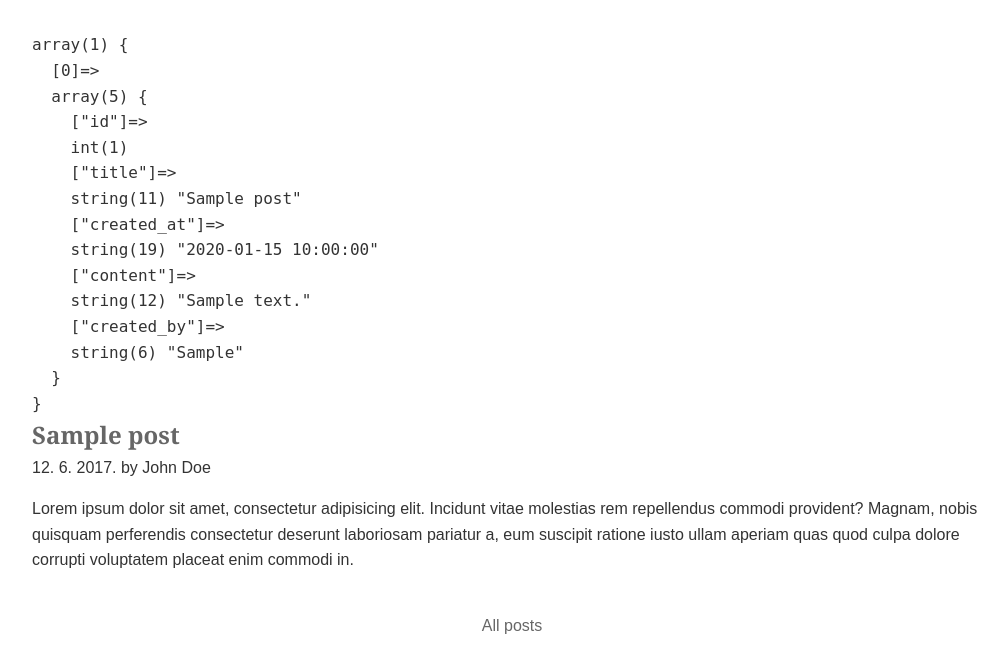
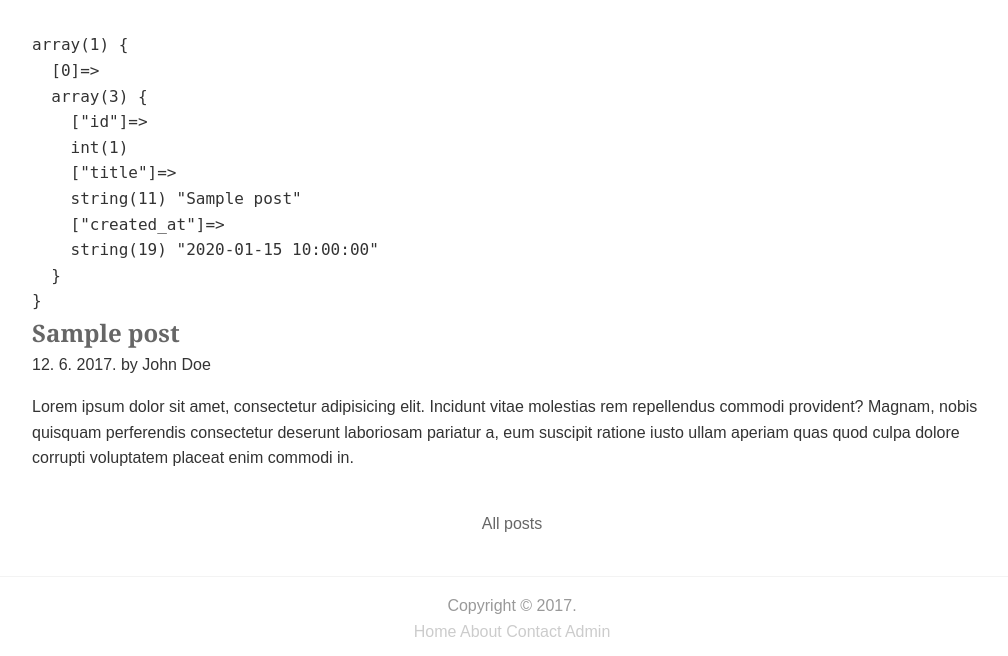
Before and after one commit to Vivify-Ideas/vivifyacademy-basic-sql-php-boilerplate, a PHP site: page / in a window 1280 px wide. Shown: the part 70-726 px from the top of the page, without its empty margins (128-1136 px from the left). Run offline with PHP 8.4, Linux system fonts and the light colour scheme; tables that the repository leaves empty or names only in its code hold one stand-in row (values such as "Sample post").

Commit message:
Fix sql query

```diff
--- a/index.php
+++ b/index.php
@@ -39,7 +39,7 @@
             <?php
 
                 // pripremamo upit
-                $sql = "SELECT id, title, created_at, content, created_by FROM posts ORDER BY created_at DESC LIMIT 3";
+                $sql = "SELECT * FROM posts ORDER BY created_at DESC LIMIT 3";
                 $statement = $connection->prepare($sql);
 
                 // izvrsavamo upit
```
